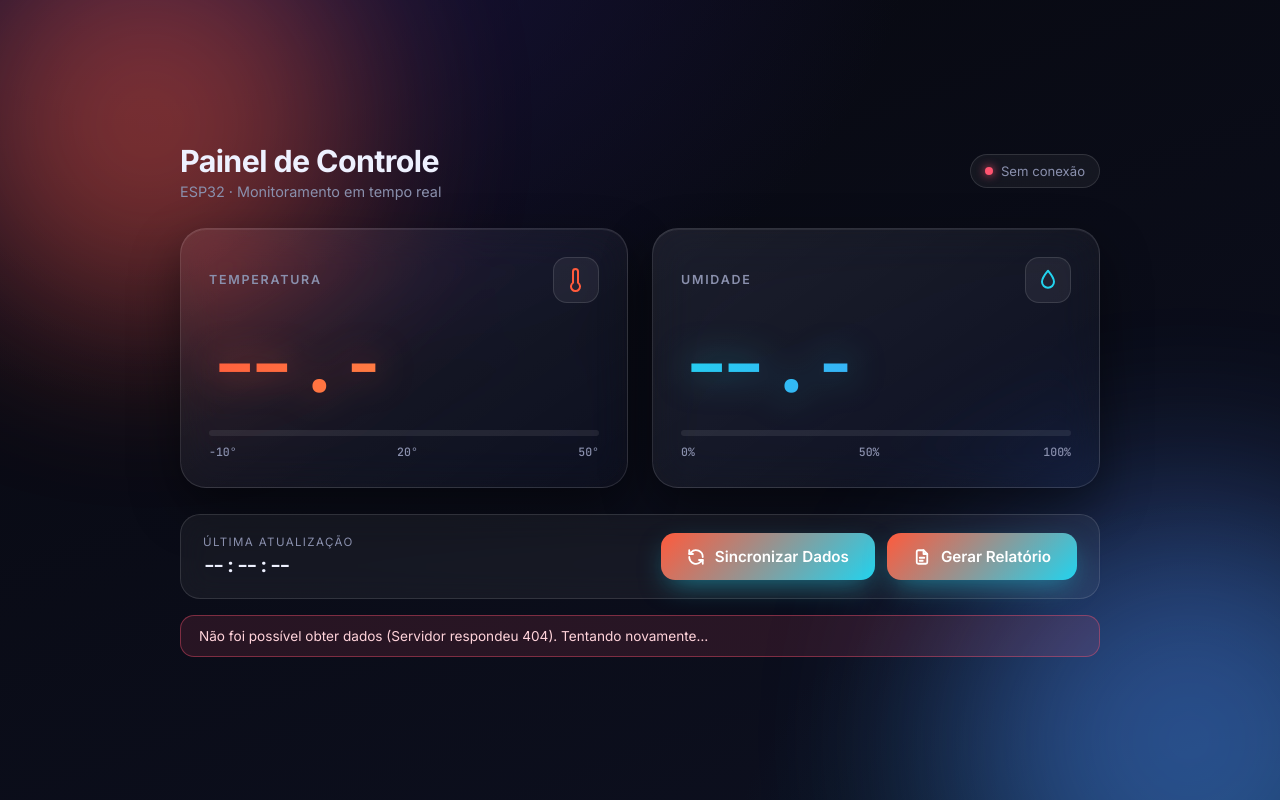
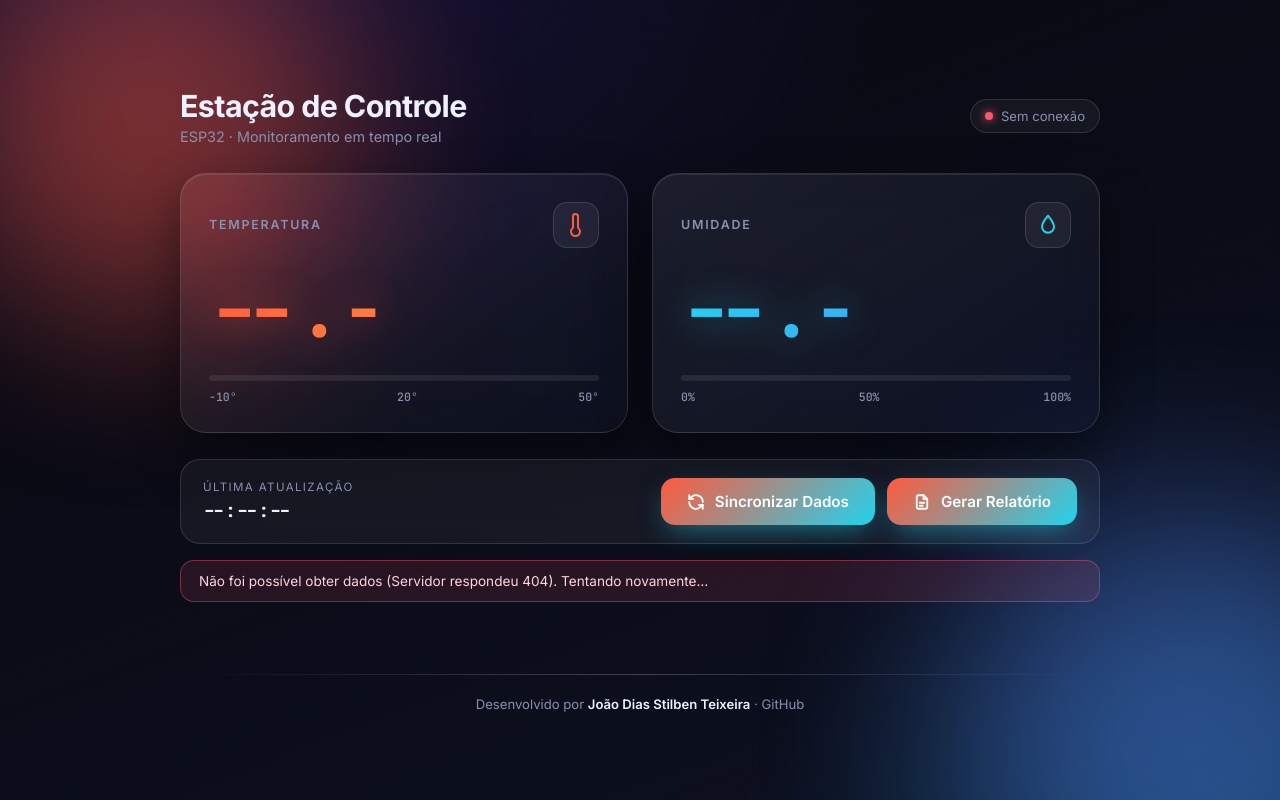
Before and after one commit to diasstilben/estacao-iot, a Flask app: page / in a window 1280 px wide. Run offline with Flask 3, Linux system fonts and the light colour scheme.

Commit message:
Rodapé com os creditos e meu git

```diff
--- a/frontend/static/style.css
+++ b/frontend/static/style.css
@@ -343,6 +343,36 @@ footer {
 .error.show { display: block; }
 
 /* =========================================================
+   CRÉDITOS DO CRIADOR
+   Texto neutro (sem cor néon), afastado do conteúdo e
+   separado por uma linha fina que esmaece nas pontas.
+   ========================================================= */
+.credits {
+  position: relative;
+  margin-top: 72px;          /* distância do conteúdo acima: aumente para descer mais */
+  padding-top: 22px;
+  text-align: center;
+  font-size: 0.82rem;
+  color: var(--muted);
+}
+/* A linha divisória: um gradiente que some nas extremidades */
+.credits::before {
+  content: "";
+  position: absolute;
+  top: 0; left: 0; right: 0;
+  height: 1px;
+  background: linear-gradient(90deg, transparent, rgba(255, 255, 255, 0.22), transparent);
+}
+.credits strong { font-weight: 600; color: var(--text); }
+.credits a {
+  color: inherit;
+  text-decoration: none;
+  border-bottom: 1px solid transparent;
+  transition: color 0.25s, border-color 0.25s;
+}
+.credits a:hover { color: var(--text); border-bottom-color: var(--muted); }
+
+/* =========================================================
    6. MODAL DO RELATÓRIO (Glassmorphism)
    - .modal-overlay: fundo escurecido + desfocado que cobre a tela
    - .open: classe aplicada pelo JS para mostrar o modal
--- a/frontend/templates/index.html
+++ b/frontend/templates/index.html
@@ -3,7 +3,7 @@
 <head>
   <meta charset="UTF-8" />
   <meta name="viewport" content="width=device-width, initial-scale=1.0" />
-  <title>Estação Meteorológica IoT</title>
+  <title>Estação de Controle IoT</title>
 
   <!-- Tipografia moderna (Google Fonts). Se estiver offline, cai para a fonte do sistema. -->
   <link rel="preconnect" href="https://fonts.googleapis.com" />
@@ -22,7 +22,7 @@
   <main class="app">
     <header>
       <div class="title">
-        <h1>Painel de Controle</h1>
+        <h1>Estação de Controle</h1>
         <p>ESP32 · Monitoramento em tempo real</p>
       </div>
       <div class="status" id="status">
@@ -89,6 +89,11 @@
     </footer>
 
     <div class="error" id="errorBox"></div>
+
+    <!-- Créditos do criador (troque o nome e o link pelos seus) -->
+    <div class="credits">
+      Desenvolvido por <strong>João Dias Stilben Teixeira</strong> · <a href="https://github.com/diasstilben" target="_blank" rel="noopener">GitHub</a>
+    </div>
   </main>
 
   <!-- =========================================================
```
